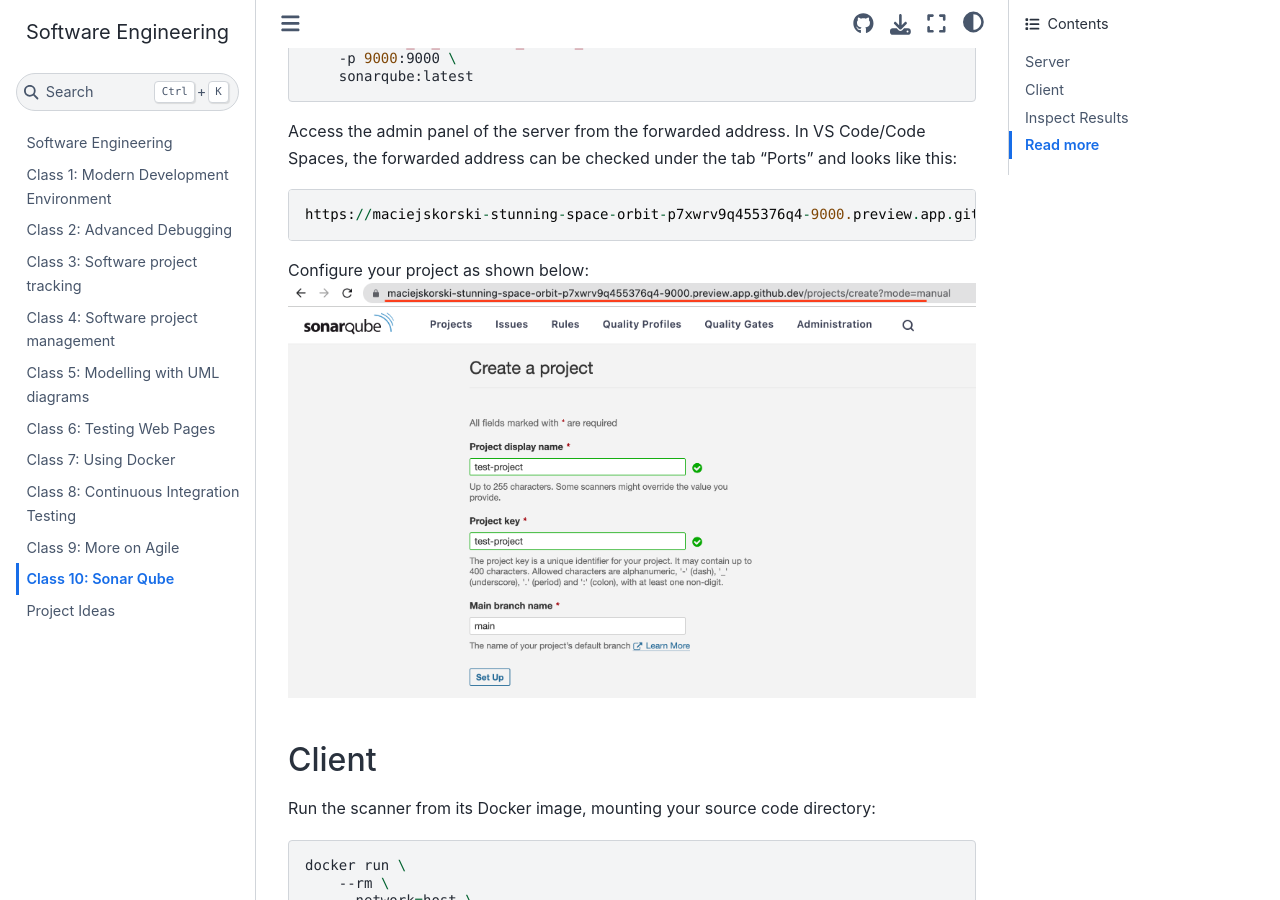
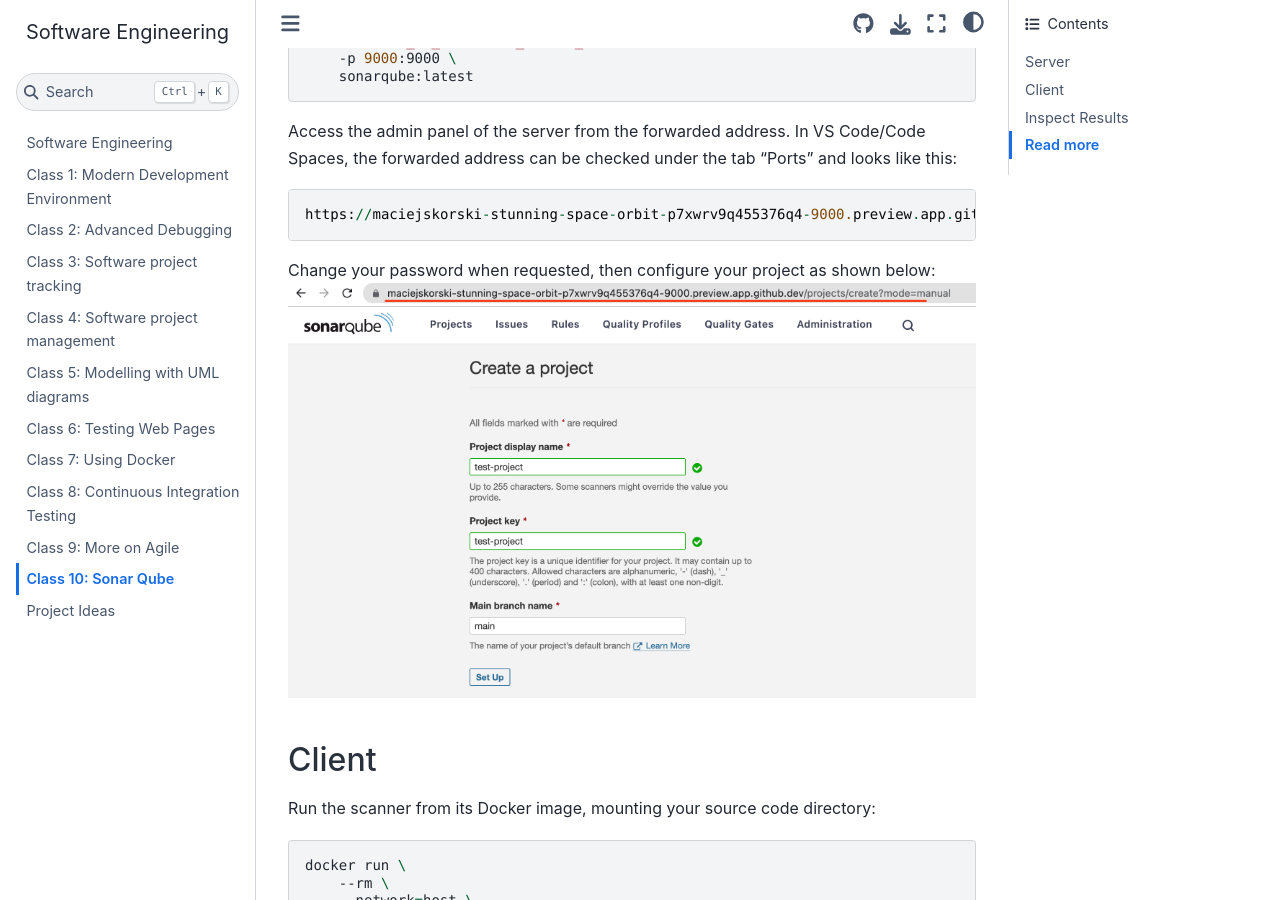
Before and after one commit to maciejskorski/software_engineering, a Jupyter Book: the page built from docs/sonarqube.md, in a window 1280 px wide and 900 px high, scrolled down 407 px. Built offline with Jupyter Book 1.0.4 settings and Sphinx 7.4.7 and the Sphinx Book theme 1.1.4, drawn with Linux system fonts in a browser that asks for light colours.

Commit message:
add info about password changes

````diff
--- a/docs/sonarqube.md
+++ b/docs/sonarqube.md
@@ -19,7 +19,7 @@
 ```
 https://maciejskorski-stunning-space-orbit-p7xwrv9q455376q4-9000.preview.app.github.dev/
 ```
-Configure your project as shown below:
+Change your password when requested, then configure your project as shown below:
 ![SonarQube Configuration](figures/sonarqube.png)
 
 ## Client
````
